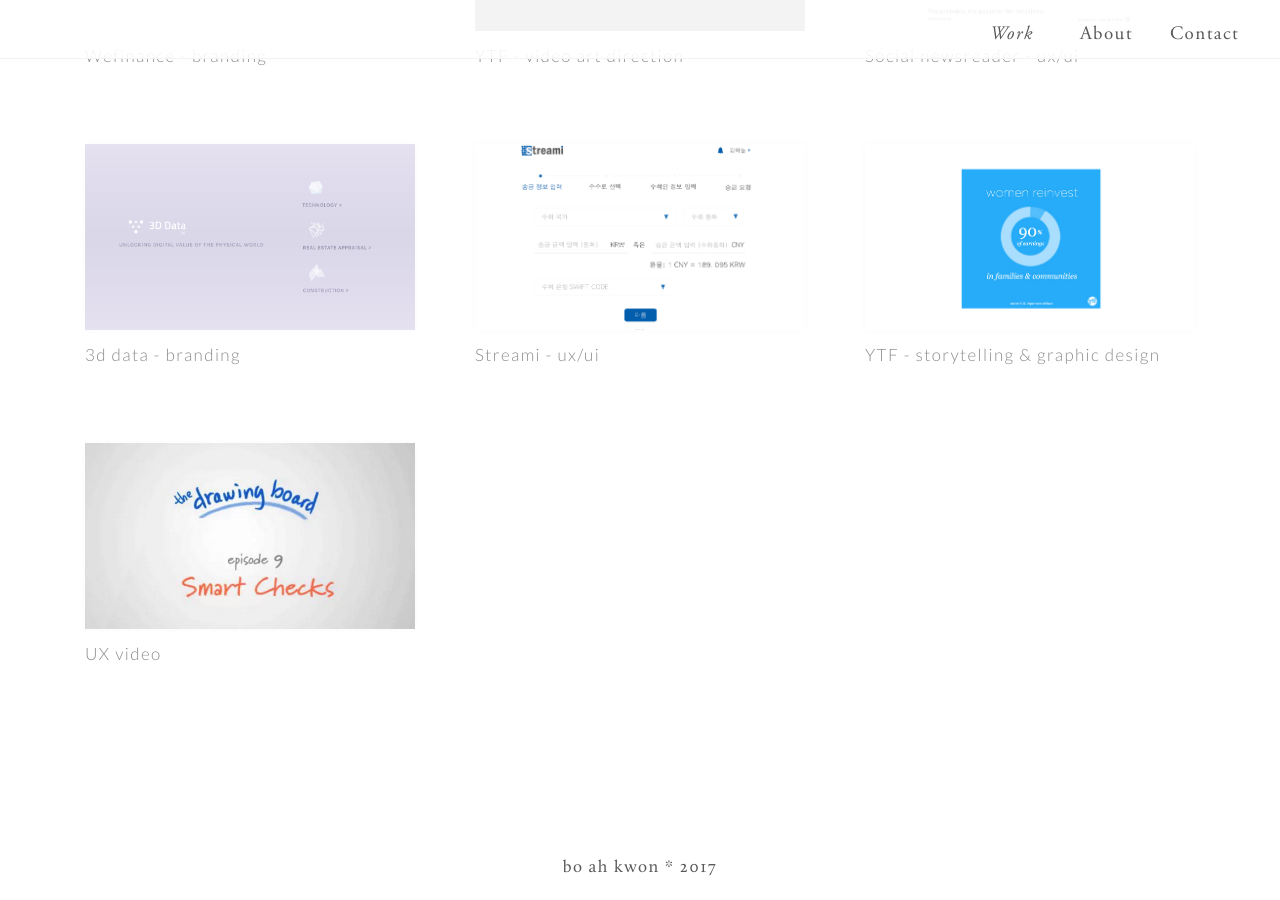
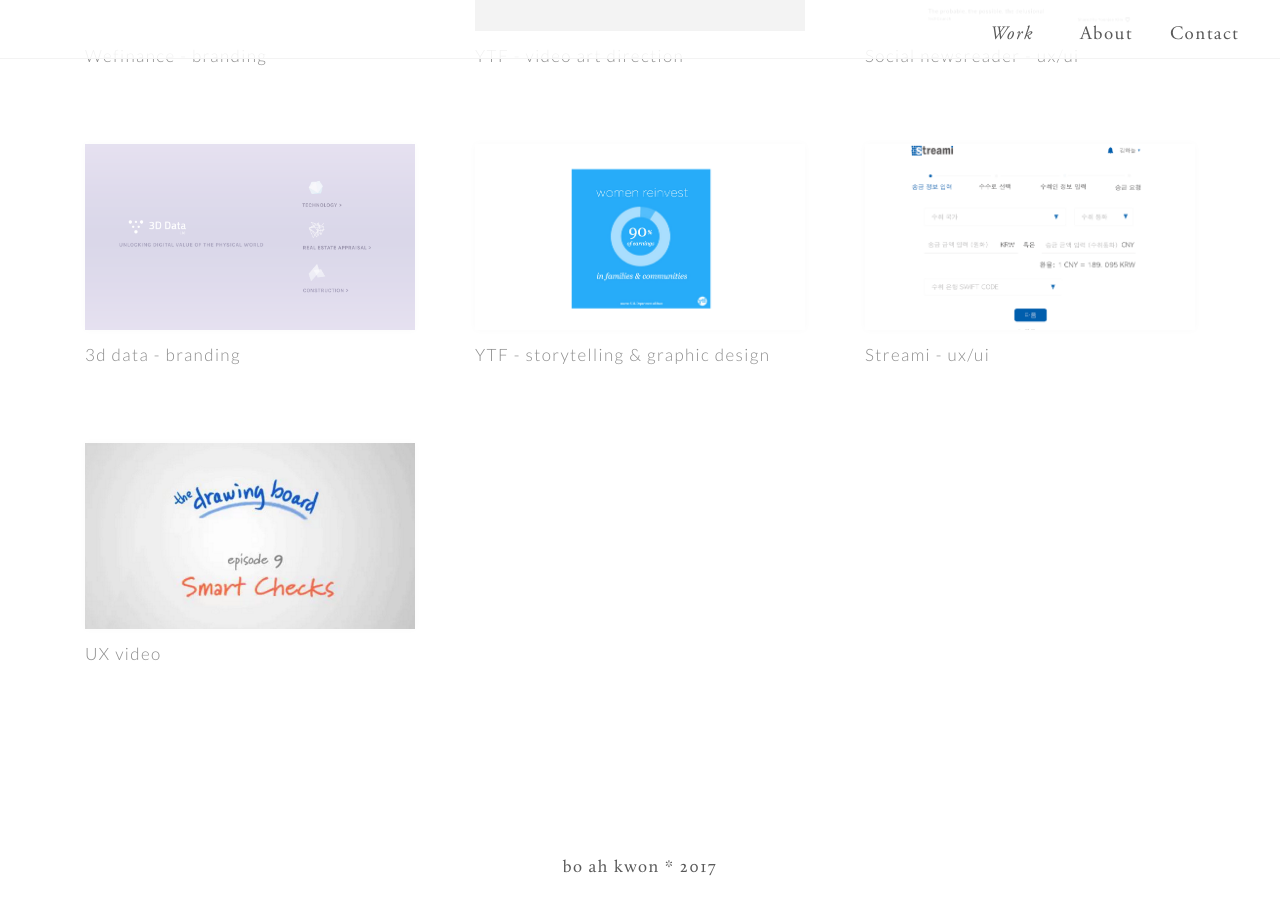
Before and after one commit to bkwon0402/bkwon0402.github.io, a Jekyll site: the page built from index.html, in a window 1280 px wide and 900 px high, scrolled down 826 px. Built offline with Jekyll 4.4.1, drawn with Linux system fonts in a browser that asks for light colours; grey boxes are pictures that could not be loaded.

Commit message:
Update index.html

```diff
--- a/index.html
+++ b/index.html
@@ -128,6 +128,23 @@ title: home
 
 
 
+
+
+
+            <div class="col-md-4 one_col">
+                <a href="item/storytelling.html"><div class="img_wrapper">
+                    <div class="sample" style="background-image: url('/images/infographic2.png');"></div>
+
+                </div>
+
+                    <div class="details">YTF - storytelling &amp; graphic design</div>
+                </a>
+            </div>
+
+
+
+
+
                  <div class="col-md-4 one_col">
                 <a href="item/streami.html"><div class="img_wrapper">
                     <div class="sample" style="background-image: url('/images/streami.png');"></div>
@@ -142,15 +159,6 @@ title: home
 
 
 
-            <div class="col-md-4 one_col">
-                <a href="item/storytelling.html"><div class="img_wrapper">
-                    <div class="sample" style="background-image: url('/images/infographic2.png');"></div>
-
-                </div>
-
-                    <div class="details">YTF - storytelling &amp; graphic design</div>
-                </a>
-            </div>
 
             <div class="col-md-4 one_col">
                 <a href="item/uxvideo.html"><div class="img_wrapper">
```
